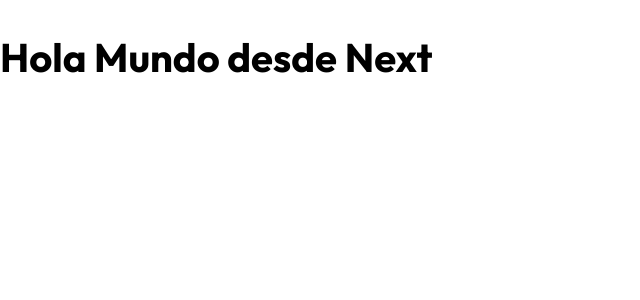
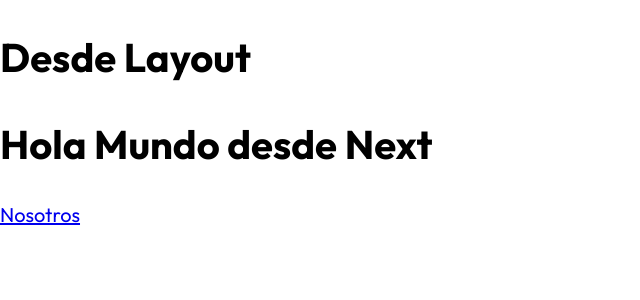
Before and after one commit to xandro2021/proyectoreact05-next, a Next.js app: page / in a window 1280 px wide. Shown: the top 300 px of the page, without its empty margins (0-640 px from the left). Built offline with nearby package versions, Linux system fonts and the light colour scheme.

Commit message:
create general layout

```diff
--- /dev/null
+++ b/components/layout.js
@@ -0,0 +1,10 @@
+const Layout = ({ children }) => {
+  return (
+    <>
+      <h1>Desde Layout</h1>
+      {children}
+    </>
+  );
+};
+
+export default Layout;
--- a/pages/index.js
+++ b/pages/index.js
@@ -1,7 +1,13 @@
+import Link from 'next/link';
+import Layout from '../components/layout';
+
 export default function Home() {
   return (
     <>
-      <h1>Hola Mundo desde Next</h1>
+      <Layout>
+        <h1>Hola Mundo desde Next</h1>
+        <Link href="/nosotros">Nosotros</Link>
+      </Layout>
     </>
   );
 }
```
Also changed, not shown: pages/nosotros.js (added, +12 -0 lines).
